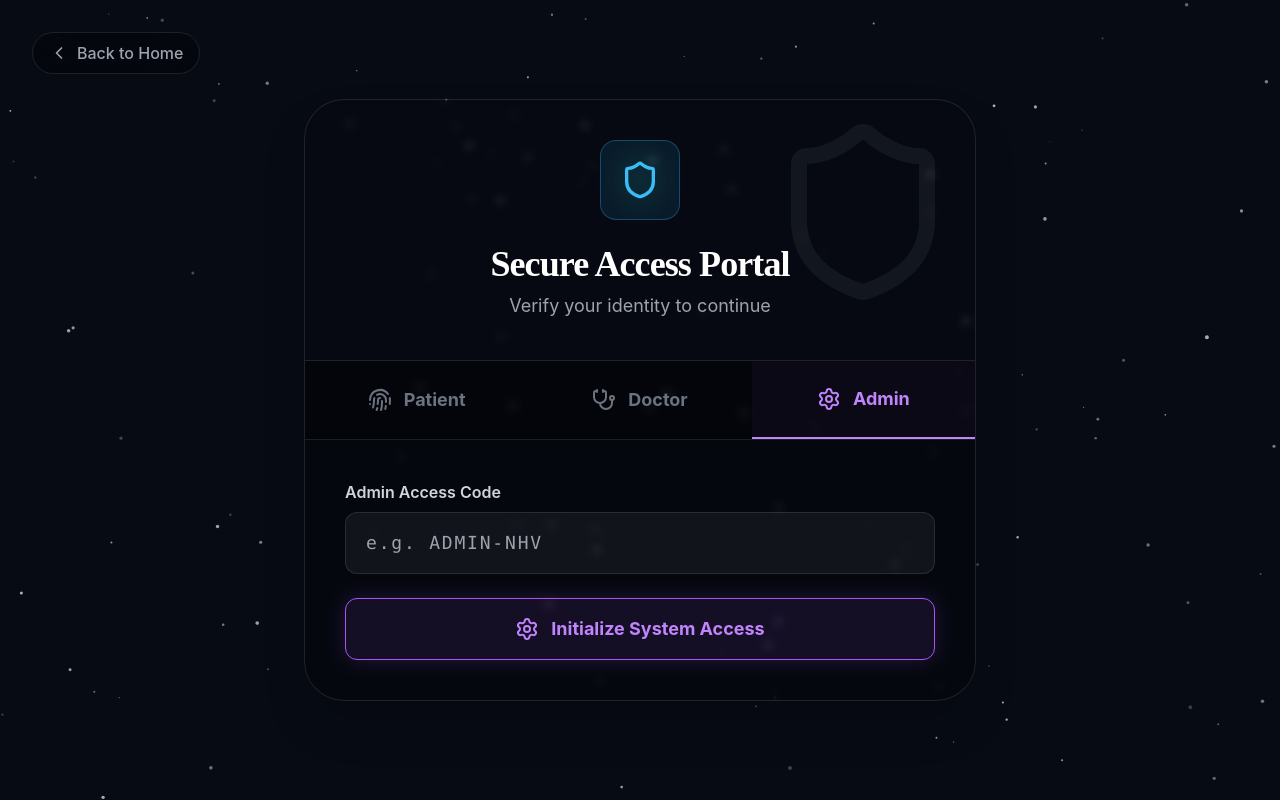
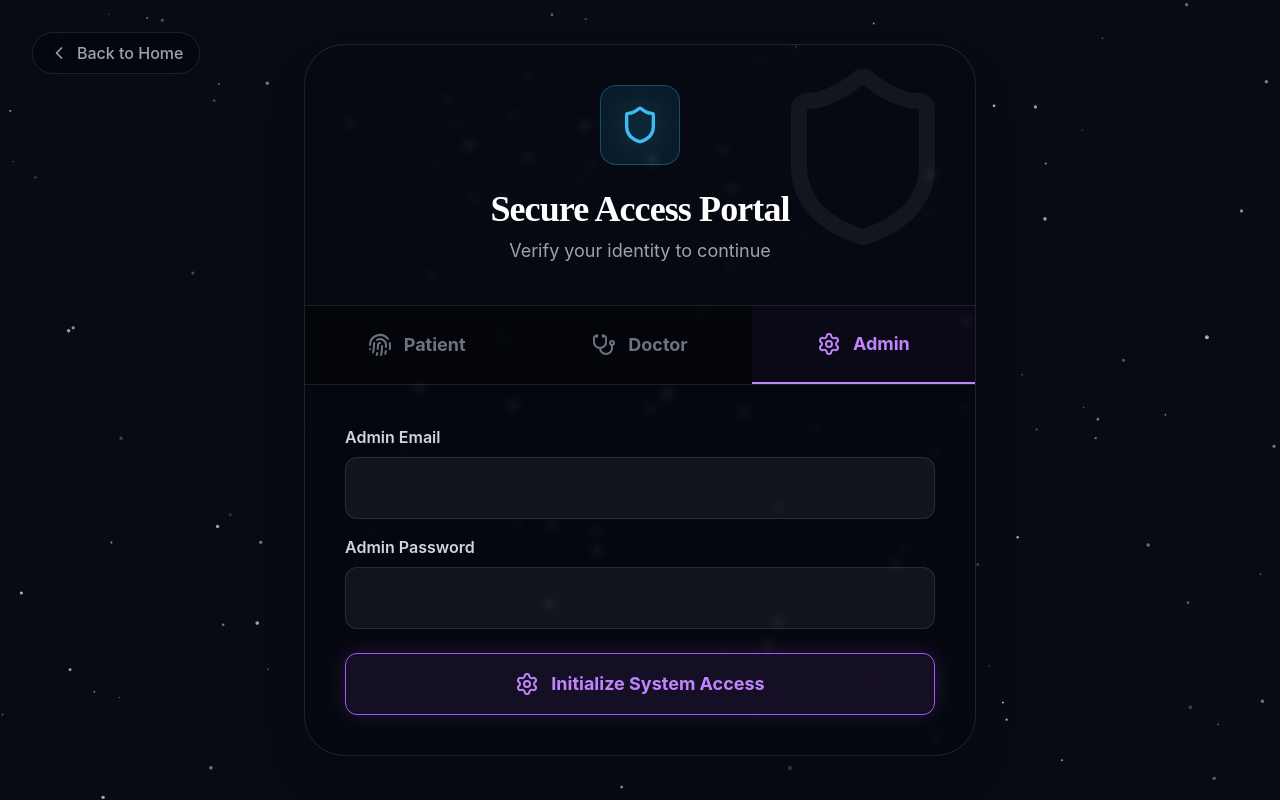
Before and after one commit to SAMJOD07-devz/National-Health-Vault, a React (Vite) app: page /login in a window 1280 px wide. Both pictures are taken after a click on the button "Admin". Built offline with nearby package versions, Linux system fonts and the light colour scheme; no server answers.

Commit message:
feat: implement real supabase auth for admin and disable autofill

```diff
--- a/src/context/AuthContext.tsx
+++ b/src/context/AuthContext.tsx
@@ -12,7 +12,7 @@ interface AuthState {
 interface AuthContextType extends AuthState {
   loginPatient: (aadhaar: string) => Promise<boolean>;
   loginDoctor: (licenseNo: string) => Promise<boolean>;
-  loginAdmin: (adminCode: string) => Promise<boolean>;
+  loginAdmin: (email: string, password: string) => Promise<boolean>;
   logout: () => void;
 }
 
@@ -72,18 +72,23 @@ export function AuthProvider({ children }: { children: ReactNode }) {
     return true;
   };
 
-  const loginAdmin = async (adminCode: string) => {
-    // For hackathon purposes, hardcode a simple admin code.
-    // In a real app, this would verify against a users table with role='admin'
-    if (adminCode === 'ADMIN-NHV') {
-      setAuthState({
-        isAuthenticated: true,
-        user: { id: 'admin-1', name: 'System Administrator' },
-        role: 'admin',
-      });
-      return true;
+  const loginAdmin = async (email: string, password: string) => {
+    const { data, error } = await supabase.auth.signInWithPassword({
+      email,
+      password,
+    });
+
+    if (error || !data.user) {
+      console.error('Admin login failed:', error);
+      return false;
     }
-    return false;
+
+    setAuthState({
+      isAuthenticated: true,
+      user: { id: data.user.id, name: 'System Administrator' },
+      role: 'admin',
+    });
+    return true;
   };
 
   const logout = () => {
--- a/src/pages/LoginPage.tsx
+++ b/src/pages/LoginPage.tsx
@@ -76,7 +76,8 @@ export default function LoginPage() {
   const [activeTab, setActiveTab] = useState<'patient' | 'doctor' | 'admin'>('patient');
   const [aadhaar, setAadhaar] = useState('');
   const [license, setLicense] = useState('');
-  const [adminCode, setAdminCode] = useState('');
+  const [adminEmail, setAdminEmail] = useState('');
+  const [adminPassword, setAdminPassword] = useState('');
 
   const [showOtp, setShowOtp] = useState(false);
   const [loading, setLoading] = useState(false);
@@ -123,12 +124,12 @@ export default function LoginPage() {
   const handleAdminSubmit = async (e: React.FormEvent) => {
     e.preventDefault();
     setLoading(true);
-    const success = await loginAdmin(adminCode);
+    const success = await loginAdmin(adminEmail, adminPassword);
     setLoading(false);
     if (success) {
       navigate('/admin/dashboard');
     } else {
-      setError('Invalid Admin Code (Try ADMIN-NHV)');
+      setError('Invalid Email or Password. Please check your Supabase Auth credentials.');
     }
   };
 
@@ -257,15 +258,27 @@ export default function LoginPage() {
 
           {activeTab === 'admin' && (
             <form onSubmit={handleAdminSubmit} className="space-y-6 animate-fade-in">
-              <div>
-                <label className="block text-base font-semibold text-gray-300 mb-2">Admin Access Code</label>
-                <input
-                  type="password"
-                  placeholder="e.g. ADMIN-NHV"
-                  className="w-full px-5 py-4 bg-white/5 border border-white/10 rounded-xl focus:ring-2 focus:ring-purple-400/50 focus:border-purple-400 outline-none text-white text-lg transition-all tracking-widest font-mono"
-                  value={adminCode}
-                  onChange={(e) => setAdminCode(e.target.value)}
-                />
+              <div className="space-y-4">
+                <div>
+                  <label className="block text-base font-semibold text-gray-300 mb-2">Admin Email</label>
+                  <input
+                    type="email"
+                    autoComplete="off"
+                    className="w-full px-5 py-4 bg-white/5 border border-white/10 rounded-xl focus:ring-2 focus:ring-purple-400/50 focus:border-purple-400 outline-none text-white text-lg transition-all"
+                    value={adminEmail}
+                    onChange={(e) => setAdminEmail(e.target.value)}
+                  />
+                </div>
+                <div>
+                  <label className="block text-base font-semibold text-gray-300 mb-2">Admin Password</label>
+                  <input
+                    type="password"
+                    autoComplete="new-password"
+                    className="w-full px-5 py-4 bg-white/5 border border-white/10 rounded-xl focus:ring-2 focus:ring-purple-400/50 focus:border-purple-400 outline-none text-white text-lg transition-all"
+                    value={adminPassword}
+                    onChange={(e) => setAdminPassword(e.target.value)}
+                  />
+                </div>
               </div>
               <button
                 type="submit"
```
